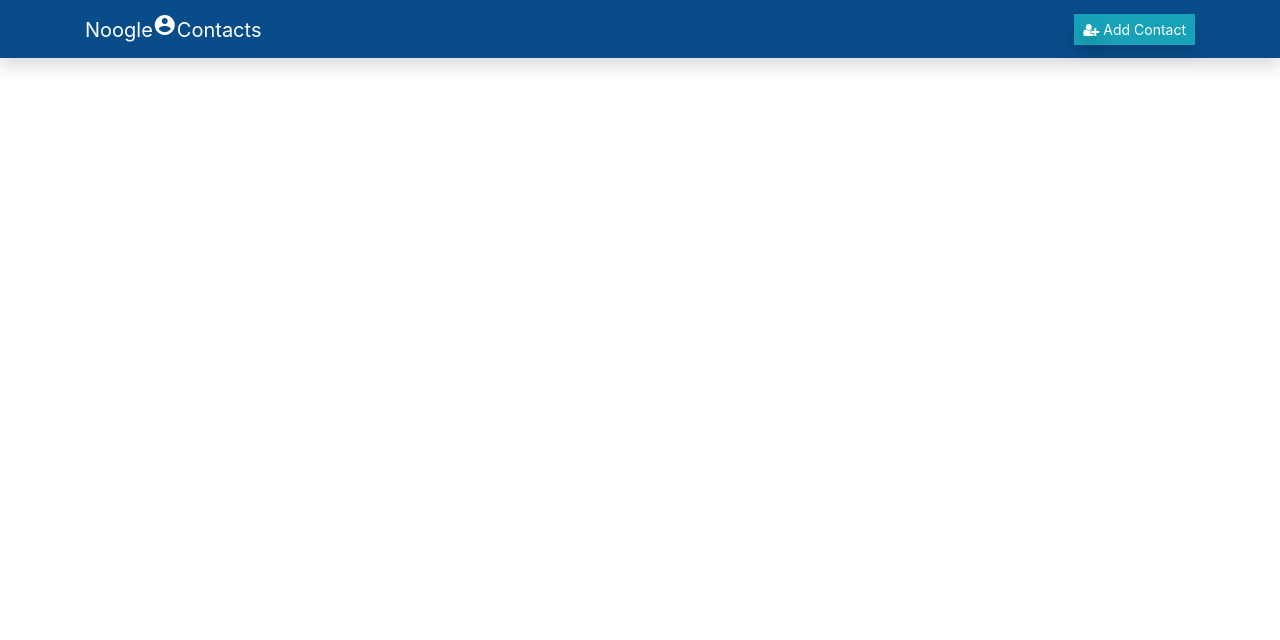
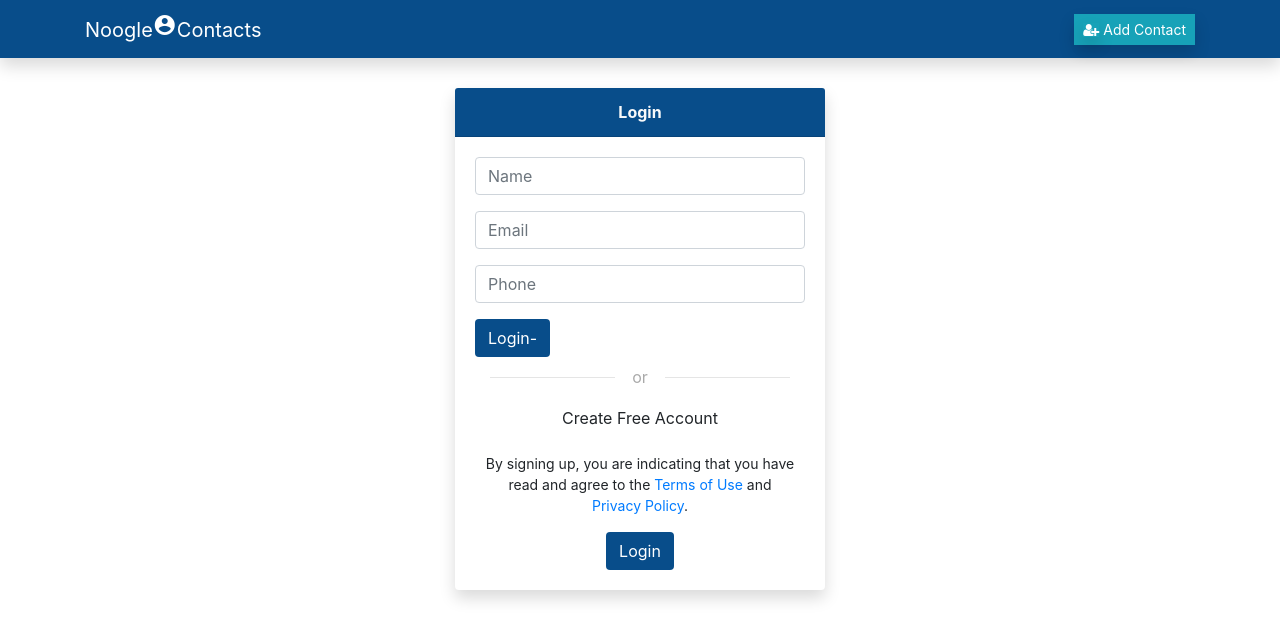
Before and after one commit to num-js/noogle-contacts-frontend, a React (Create React App) app: page /login in a window 1280 px wide. Shown: the top 640 px of the page. Built offline with nearby package versions, Linux system fonts and the light colour scheme; no server answers.

Commit message:
Adding Login Components

```diff
--- a/src/App.js
+++ b/src/App.js
@@ -12,7 +12,8 @@ import Contacts from './components/contacts/Contacts';
 import AddContact from './components/contacts/AddContact';
 import EditContact from './components/contacts/EditContact';
 import ViewContact from './components/contacts/ViewContact';
-import { ADD_CONTACT, EDIT_CONTACT, INDEX, VIEW_CONTACT } from './utils/routerLinks';
+import { ADD_CONTACT, EDIT_CONTACT, INDEX, LOGIN, SIGNUP, VIEW_CONTACT } from './utils/routerLinks';
+import Login from './components/Auth/Login';
 
 function App() {
 
@@ -109,6 +110,12 @@ function App() {
                                             allContacts={allContacts}
                                         />
                                     </Route>
+                                    <Route exact path={LOGIN}>
+                                        <Login />
+                                    </Route>
+                                    <Route exact path={SIGNUP}>
+                                        <Login />
+                                    </Route>
                                 </Switch>
                             </div>
                         </div>
--- /dev/null
+++ b/src/components/Auth/Login.js
@@ -0,0 +1,61 @@
+import React from 'react'
+import { INDEX } from '../../utils/routerLinks'
+import './auth.css'
+
+export default function Login() {
+
+    const loginHandler = (event) => {
+        event.preventDefault();
+    }
+
+    return (
+        <>
+            <div style={{ display: 'flex', justifyContent: 'space-around' }}>
+                <div className="col-sm-4 p-0" align="center">
+                    <div className="card border-0 shadow">
+                        <div className="card-header nbg-primary text-light">
+                            <b>Login</b>
+                        </div>
+                        <div className="card-body">
+
+                            <form onSubmit={loginHandler}>
+                                <div class="form-group">
+                                    <input type="text" name="name" class="form-control my-input" id="name" placeholder="Name" />
+                                </div>
+                                <div class="form-group">
+                                    <input type="email" name="email" class="form-control my-input" id="email" placeholder="Email" />
+                                </div>
+                                <div class="form-group">
+                                    <input type="number" min="0" name="phone" id="phone" class="form-control my-input" placeholder="Phone" />
+                                </div>
+                                <div class="text-center d-flex">
+                                    <div type="submit" class="btn nbg-primary text-white d-flex">
+                                        <span className="text-left"> Login </span>
+                                        <span className="text-right"> - </span>
+                                    </div>
+                                </div>
+                                <div class="col-md-12 ">
+                                    <div class="login-or">
+                                        <hr class="hr-or" />
+                                        <span class="span-or">or</span>
+                                    </div>
+                                </div>
+                                <div class="form-group">
+                                    <a class="btn btn-block g-button" href="#">
+                                        Create Free Account
+                                    </a>
+                                </div>
+                                <p class="small mt-3">By signing up, you are indicating that you have read and agree to the <a href="#" class="ps-hero__content__link">Terms of Use</a> and <a href="#">Privacy Policy</a>.
+                                </p>
+                            </form>
+
+                            <div>
+                                <button type="submit" className="btn nbg-primary text-white">Login</button>
+                            </div>
+                        </div>
+                    </div>
+                </div>
+            </div>
+        </>
+    )
+}
--- /dev/null
+++ b/src/components/Auth/auth.css
@@ -0,0 +1,25 @@
+.login-or {
+    position: relative;
+    color: #aaa;
+    margin-top: 10px;
+    margin-bottom: 10px;
+    padding-top: 10px;
+    padding-bottom: 10px;
+}
+
+.span-or {
+    display: block;
+    position: absolute;
+    left: 50%;
+    top: -2px;
+    margin-left: -25px;
+    background-color: #fff;
+    width: 50px;
+    text-align: center;
+}
+
+.hr-or {
+    height: 1px;
+    margin-top: 0px !important;
+    margin-bottom: 0px !important;
+}
--- a/src/utils/routerLinks.js
+++ b/src/utils/routerLinks.js
@@ -2,3 +2,5 @@ export const INDEX = "/";
 export const ADD_CONTACT = "/contact/add";
 export const EDIT_CONTACT = "/contact/editContact";
 export const VIEW_CONTACT = "/viewContact";
+export const LOGIN = "/login";
+export const SIGNUP = "/signup";
```
